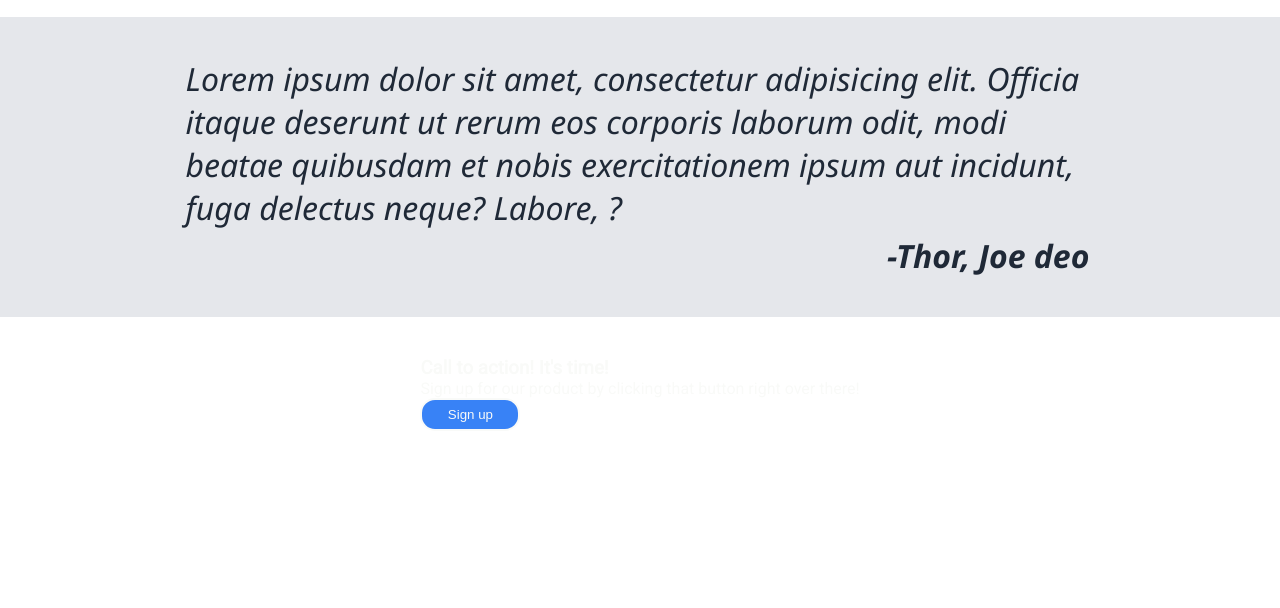
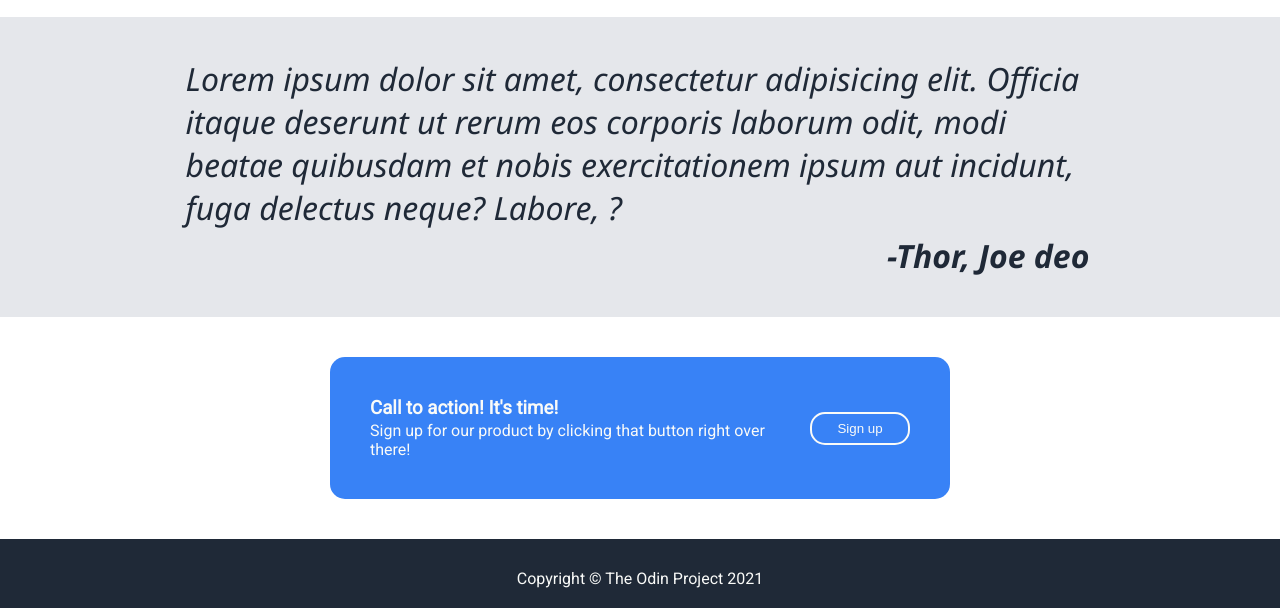
Before and after one commit to mfeti/landing-page, a plain HTML site: page index.html in a window 1280 px wide. Shown: the part 641-1249 px from the top of the page. Before the commit the page ends 1112 px from the top, so only its background shows below. Drawn offline with Linux system fonts and the light colour scheme.

Commit message:
Add footer section index.html and style.css

```diff
--- a/index.html
+++ b/index.html
@@ -75,7 +75,7 @@
     </div>
     <!-- call to action section -->
     <div class="call-section">
-      <div class="call-card">
+      <div class="call-banner">
         <div class="text-content">
           <h3>Call to action! It's time!</h3>
           <p>
@@ -85,5 +85,8 @@
         <button class="call-btn">Sign up</button>
       </div>
     </div>
+
+    <!-- Footer section -->
+    <div class="footer">Copyright &copy; The Odin Project 2021</div>
   </body>
 </html>
--- a/style.css
+++ b/style.css
@@ -188,3 +188,10 @@ ul {
   border: 2px solid;
   border-radius: 15px;
 }
+
+.footer {
+  background-color: #1f2937;
+  padding: 30px 72px 20px;
+  color: #f9faf8;
+  text-align: center;
+}
```
